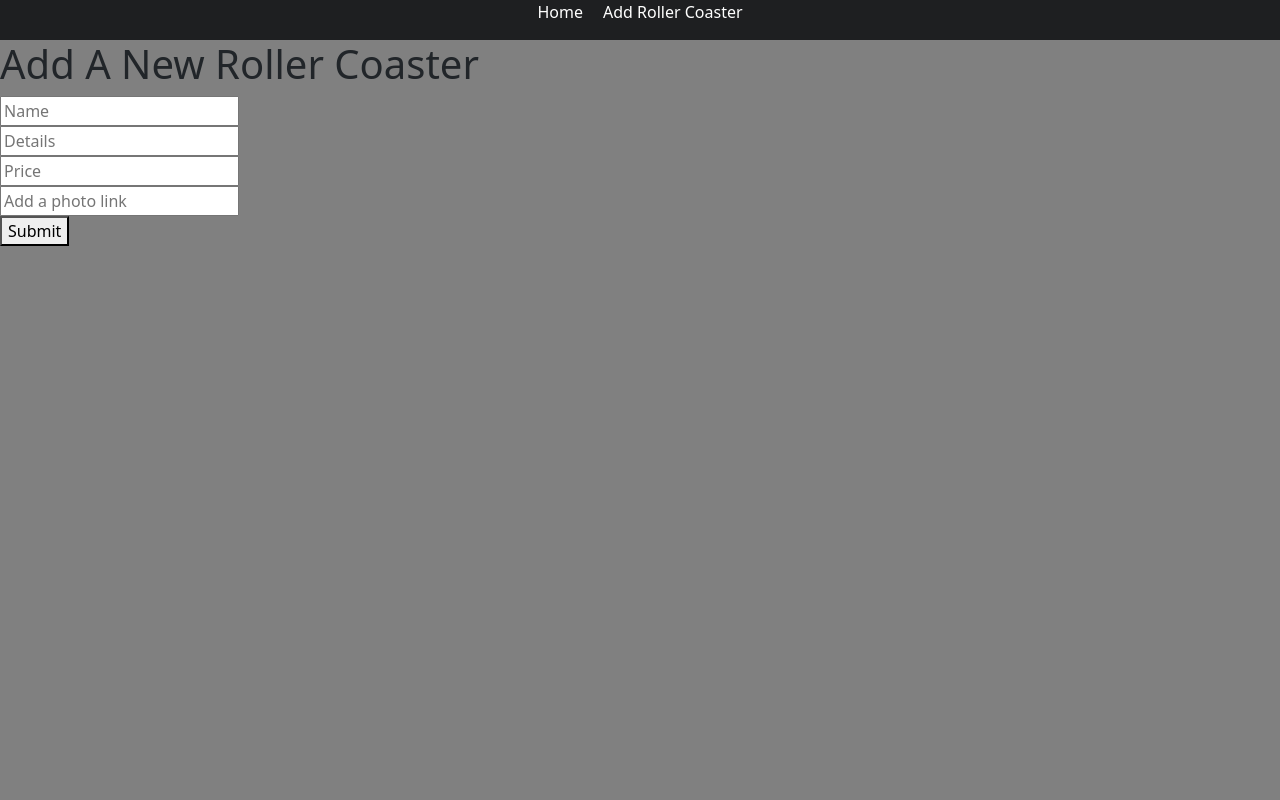
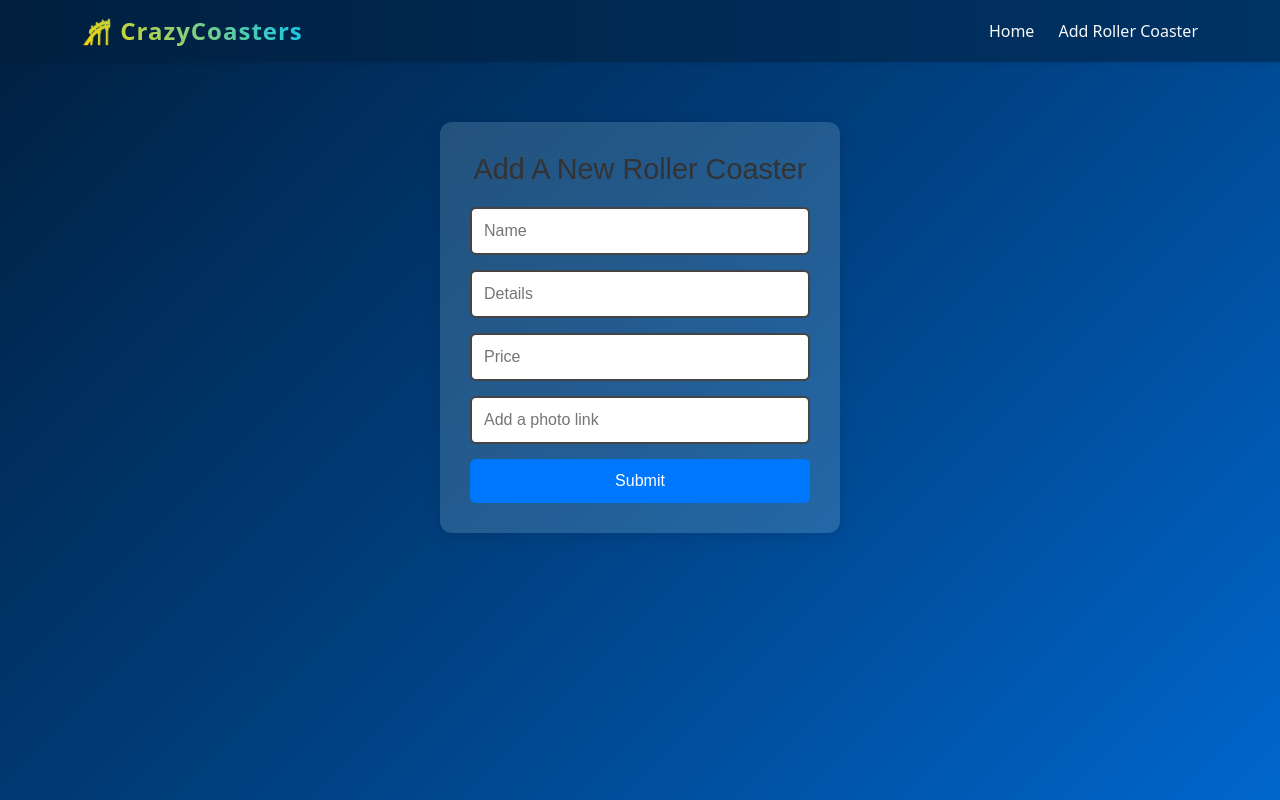
Before and after one commit to AndomiXD/FrontEnd-Theme-Park-Stackathon, a React (Vite) app: page /new in a window 1280 px wide. Built offline with nearby package versions, Linux system fonts and the light colour scheme; no server answers.

Commit message:
more vivid customised

```diff
--- a/src/App.css
+++ b/src/App.css
@@ -1,9 +1,74 @@
 body {
   margin: 0;
-  text-align: center;
-  box-sizing: border-box;
-  background-color: grey !important;
+  min-height: 100vh;
+  background: linear-gradient(135deg, #001f3f, #004080, #0066cc);
+  background-attachment: fixed;
+  color: white;
+  font-family: "Poppins", sans-serif;
 }
+
+.main-navbar {
+  background: linear-gradient(90deg, #001f3f, #003366);
+  box-shadow: 0 4px 15px rgba(0, 0, 0, 0.3);
+}
+
+.text-gradient {
+  background: linear-gradient(45deg, #ffd700, #00c6ff);
+  -webkit-background-clip: text;
+  -webkit-text-fill-color: transparent;
+  letter-spacing: 1px;
+  transition: transform 0.3s ease;
+}
+
+.text-gradient:hover {
+  transform: scale(1.05);
+}
+
+.nav-link-custom {
+  color: #f8f9fa;
+  font-weight: 500;
+  text-decoration: none;
+  position: relative;
+  transition: color 0.3s ease;
+}
+
+.nav-link-custom:hover {
+  color: #ffd700;
+}
+
+.nav-link-custom::after {
+  content: "";
+  position: absolute;
+  width: 0;
+  height: 2px;
+  left: 0;
+  bottom: -4px;
+  background: #ffd700;
+  transition: width 0.3s ease;
+}
+
+.nav-link-custom:hover::after {
+  width: 100%;
+}
+
+.home-container {
+  background: linear-gradient(135deg, #002b5c, #004e92);
+}
+
+.detailed-card {
+  background: linear-gradient(145deg, #1b1f2a, #303545);
+}
+
+.btn-danger {
+  background: linear-gradient(90deg, #ff4b2b, #ff416c);
+  border: none;
+  transition: transform 0.2s ease;
+}
+
+.btn-danger:hover {
+  transform: scale(1.05);
+}
+
 .cards-container {
   display: flex;
   flex-wrap: wrap;
@@ -34,3 +99,168 @@
 .nav-link-style {
   padding: 10px;
 }
+
+.new-container {
+  max-width: 400px;
+  margin: 60px auto;
+  padding: 30px;
+  border-radius: 12px;
+  box-shadow: 0 4px 15px rgba(0, 0, 0, 0.1);
+  background: rgba(173, 216, 230, 0.2);
+  text-align: center;
+  font-family: Arial, sans-serif;
+}
+
+.new-container h1 {
+  font-size: 1.8rem;
+  margin-bottom: 20px;
+  color: #333;
+}
+
+.new-form {
+  display: flex;
+  flex-direction: column;
+  gap: 15px;
+}
+
+.new-form input {
+  padding: 10px 12px;
+  border: 2px solid #444444;
+  border-radius: 6px;
+  font-size: 1rem;
+  transition: border-color 0.2s ease;
+}
+
+.new-form input:focus {
+  border-color: #0077ff;
+  outline: none;
+}
+
+.new-form button {
+  padding: 10px;
+  background-color: #0077ff;
+  color: white;
+  border: none;
+  border-radius: 6px;
+  cursor: pointer;
+  font-size: 1rem;
+  transition: background-color 0.2s ease;
+}
+
+.new-form button:hover {
+  background-color: #005fd1;
+}
+
+.detailed-card {
+  width: 30rem;
+  border-radius: 15px;
+  background: linear-gradient(145deg, #6c757d, #484a4d);
+  color: white;
+  text-shadow: 1px 1px 3px rgba(0, 0, 0, 0.6);
+  overflow: hidden;
+  transition: transform 0.3s ease, box-shadow 0.3s ease;
+}
+
+.detailed-card:hover {
+  transform: scale(1.02);
+  box-shadow: 0 10px 25px rgba(0, 0, 0, 0.4);
+}
+
+.detailed-img {
+  height: 18rem;
+  object-fit: cover;
+  border-bottom: 3px solid rgba(255, 255, 255, 0.15);
+  filter: brightness(80%);
+  transition: filter 0.3s ease;
+}
+
+.detailed-card:hover .detailed-img {
+  filter: brightness(70%);
+}
+
+.reviews-container {
+  background: rgba(0, 0, 0, 0.25);
+  padding: 15px;
+  border-radius: 0 0 15px 15px;
+}
+
+.review-box {
+  background: rgba(255, 255, 255, 0.08);
+  border-radius: 10px;
+  padding: 10px;
+  transition: background 0.2s ease;
+}
+
+.review-box:hover {
+  background: rgba(255, 255, 255, 0.15);
+}
+
+.home-container {
+  background-color: grey;
+  min-height: 100vh;
+  text-align: center;
+  font-family: "Poppins", sans-serif;
+}
+
+.home-card {
+  border-radius: 15px;
+  overflow: hidden;
+  background: #2c2c2c;
+  transition: transform 0.3s ease, box-shadow 0.3s ease;
+  position: relative;
+}
+
+.home-card:hover {
+  transform: scale(1.03);
+  box-shadow: 0 8px 25px rgba(0, 0, 0, 0.5);
+}
+
+.card-img-wrapper {
+  position: relative;
+}
+
+.home-card-img {
+  width: 100%;
+  height: 17rem;
+  object-fit: cover;
+  filter: brightness(70%);
+  transition: filter 0.4s ease, transform 0.4s ease;
+}
+
+.home-card:hover .home-card-img {
+  filter: brightness(55%);
+  transform: scale(1.05);
+}
+
+.card-overlay {
+  position: absolute;
+  bottom: 0;
+  width: 100%;
+  background: linear-gradient(
+    to top,
+    rgba(0, 0, 0, 0.8) 20%,
+    rgba(0, 0, 0, 0.2) 80%
+  );
+  color: white;
+  padding: 15px;
+  text-shadow: 1px 1px 4px rgba(0, 0, 0, 0.6);
+  transition: background 0.3s ease;
+}
+
+.price-tag {
+  display: inline-block;
+  background-color: #ffc107;
+  color: #000;
+  padding: 5px 12px;
+  border-radius: 8px;
+  font-weight: 600;
+  font-size: 1rem;
+}
+
+.card-overlay h4 {
+  font-size: 1.4rem;
+}
+
+.card-overlay p {
+  font-size: 0.95rem;
+}
--- a/src/components/Home.jsx
+++ b/src/components/Home.jsx
@@ -1,41 +1,38 @@
 import { Link } from "react-router-dom"
 import Card from "react-bootstrap/Card"
+import { Container, Row, Col } from "react-bootstrap"
 
 const Home = ({ coasters }) => {
-  // console.log(coasters)
   return (
-    <div className="cards-container">
+    <Container fluid className="py-5 home-container">
+      <Row className="g-4 justify-content-center">
         {coasters.map((coaster) => (
+          <Col key={coaster?._id} xs={12} sm={6} md={5} lg={4} xl={3}>
             <Link
               to={`/coasters/${coaster?._id}`}
-          key={coaster?._id}
-          coaster={coaster}
+              className="text-decoration-none"
             >
-          <Card
-            className="card"
-            style={{
-              display: "flex",
-              alignContent: "center",
-              width: "28rem",
-              color: "white",
-            }}
-          >
+              <Card className="home-card shadow-lg border-0">
+                <div className="card-img-wrapper">
                   <Card.Img
                     src={coaster?.img}
-              alt="Card image"
-              fluid="true"
-              className="card-img"
+                    alt={coaster?.name}
+                    className="home-card-img"
                   />
-
-            <Card.ImgOverlay>
-              <Card.Title>Name: {coaster?.name}</Card.Title>
-              <Card.Text>Details: {coaster?.details}</Card.Text>
-              <Card.Text>${coaster?.price} Per Person</Card.Text>
-            </Card.ImgOverlay>
+                  <div className="card-overlay">
+                    <h4 className="fw-bold text-light mb-1">{coaster?.name}</h4>
+                    <p className="text-white-50 mb-2">
+                      {coaster?.details?.slice(0, 70)}...
+                    </p>
+                    <span className="price-tag">${coaster?.price}</span>
+                  </div>
+                </div>
               </Card>
             </Link>
+          </Col>
         ))}
-    </div>
+      </Row>
+    </Container>
   )
 }
 
--- a/src/components/Navigation.jsx
+++ b/src/components/Navigation.jsx
@@ -1,44 +1,32 @@
 import { NavLink } from "react-router-dom"
 import Nav from "react-bootstrap/Nav"
+import Navbar from "react-bootstrap/Navbar"
+import Container from "react-bootstrap/Container"
 
 const Navigation = () => {
   return (
-    <>
-      <Nav
-        className="justify-content-center"
-        style={{
-          backgroundColor: "#1e1f21",
-          textDecoration: "none",
-          color: "white",
-          height: "40px",
-        }}
-      >
-        <Nav.Item>
-          <NavLink
-            className="nav-link-style"
-            to="/"
-            style={{
-              textDecoration: "none",
-              color: "white",
-            }}
-          >
+    <Navbar
+      expand="lg"
+      className="main-navbar shadow-sm py-2"
+      sticky="top"
+      variant="dark"
+    >
+      <Container className="justify-content-between">
+        <Navbar.Brand className="fw-bold fs-4 text-gradient">
+          <NavLink to="/">🎢 CrazyCoasters</NavLink>
+        </Navbar.Brand>
+
+        <Nav className="gap-4">
+          <NavLink to="/" className="nav-link-custom">
             Home
           </NavLink>
-        </Nav.Item>
-        <Nav.Item>
-          <NavLink
-            className="nav-link-style"
-            to="/new"
-            style={{
-              textDecoration: "none",
-              color: "white",
-            }}
-          >
+          <NavLink to="/new" className="nav-link-custom">
             Add Roller Coaster
           </NavLink>
-        </Nav.Item>
-      </Nav>
-    </>
+        </Nav>
+      </Container>
+    </Navbar>
   )
 }
+
 export default Navigation
--- a/src/components/New.jsx
+++ b/src/components/New.jsx
@@ -6,9 +6,9 @@
     navigate("/")
   }
   return (
-    <div>
+    <div className="new-container">
       <h1>Add A New Roller Coaster</h1>
-      <form onSubmit={handleSubmit}>
+      <form onSubmit={handleSubmit} className="new-form">
         <input
           type="text"
           onChange={handleChange}
@@ -16,7 +16,6 @@
           placeholder="Name"
           required
         />
-        <br />
         <input
           type="text"
           onChange={handleChange}
@@ -24,7 +23,6 @@
           placeholder="Details"
           required
         />
-        <br />
         <input
           type="number"
           onChange={handleChange}
@@ -32,15 +30,13 @@
           placeholder="Price"
           required
         />
-        <br />
         <input
           type="text"
           onChange={handleChange}
           placeholder="Add a photo link"
           name="img"
         />
-        <br />
-        <button>Submit</button>
+        <button type="submit">Submit</button>
       </form>
     </div>
   )
```
Also changed, not shown: src/components/Details.jsx (+37 -35 lines). Lines whose indentation alone changed are shown as unchanged.
